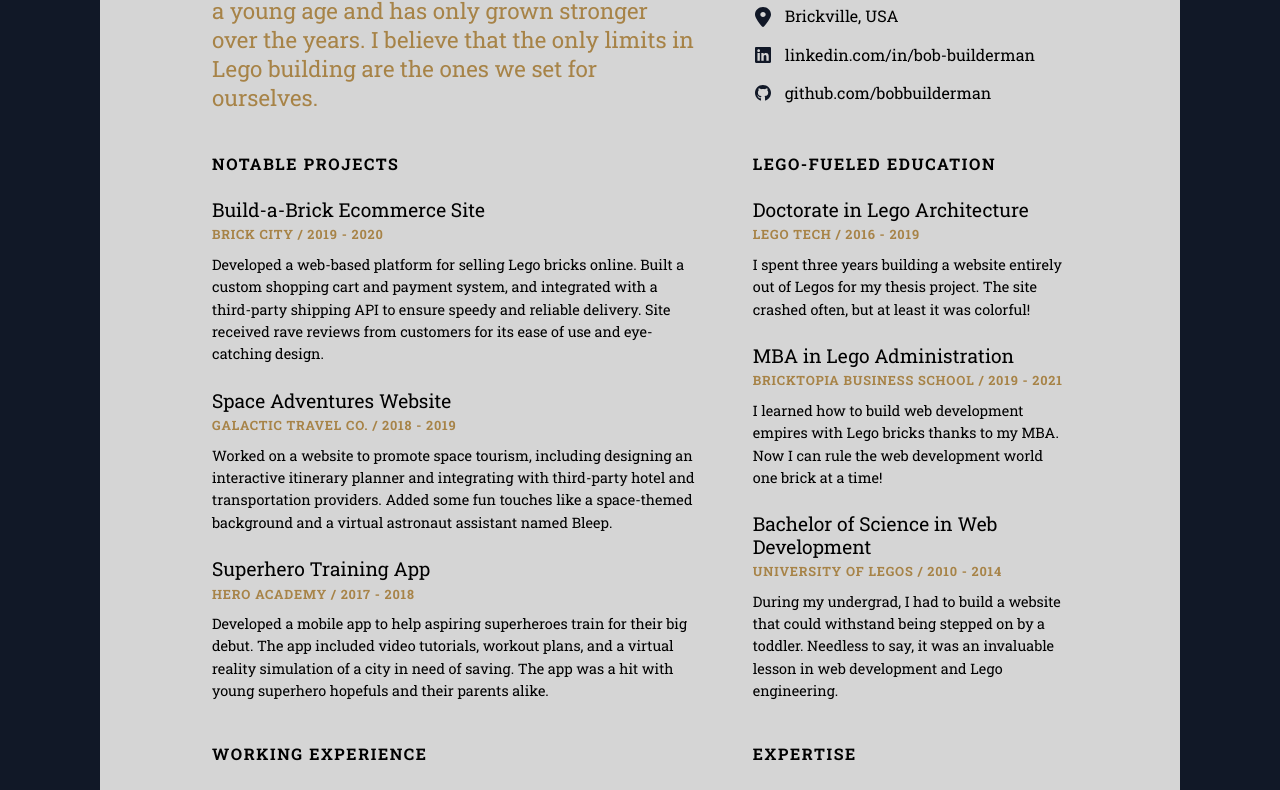
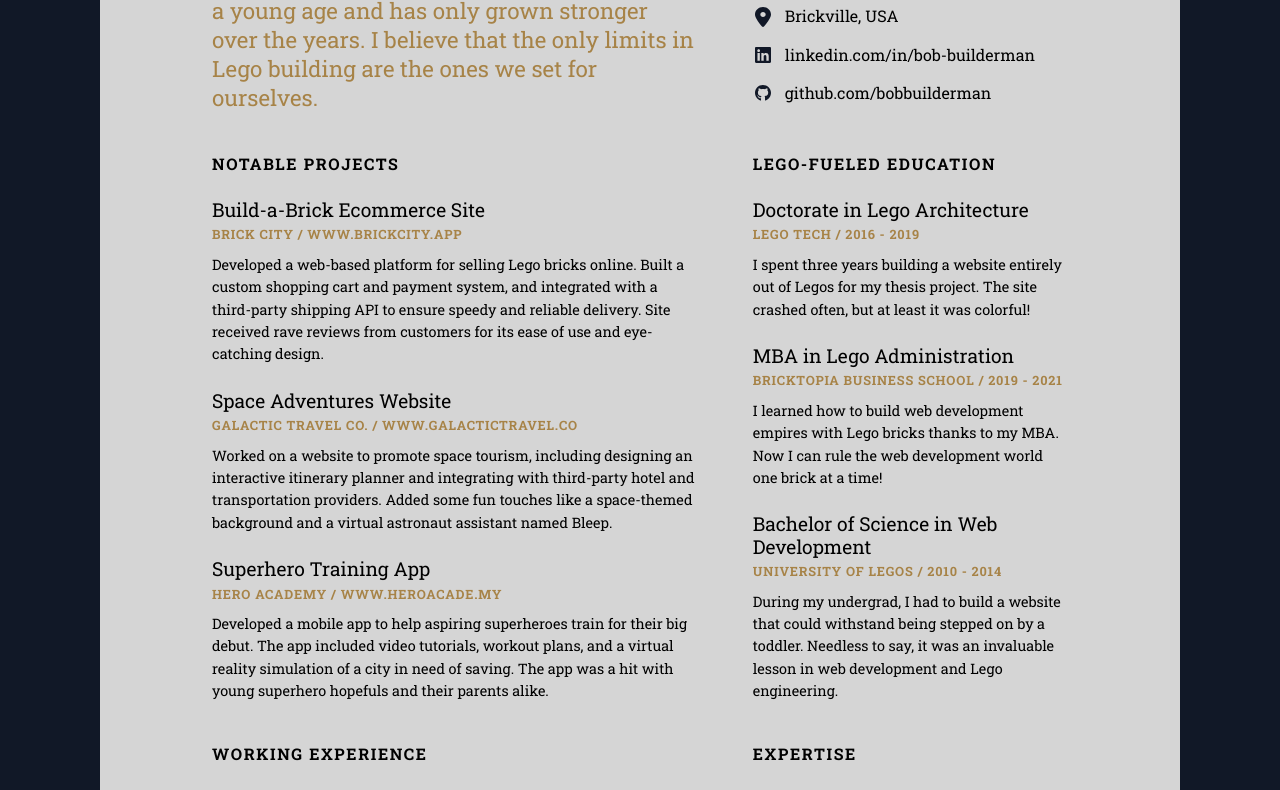
Before and after one commit to hello-damiro/cv-maker, a React (Create React App) app: page / in a window 1280 px wide. Shown: the part 493-1283 px from the top of the page. Built offline with nearby package versions, Linux system fonts and the light colour scheme.

Commit message:
edited appropriate entry on cvdata

```diff
--- a/src/data/CVData.js
+++ b/src/data/CVData.js
@@ -69,21 +69,21 @@ const cvData = {
             {
                 title: 'Build-a-Brick Ecommerce Site',
                 institution: 'Brick City',
-                dates: '2019 - 2020',
+                dates: 'www.brickcity.app',
                 details:
                     'Developed a web-based platform for selling Lego bricks online. Built a custom shopping cart and payment system, and integrated with a third-party shipping API to ensure speedy and reliable delivery. Site received rave reviews from customers for its ease of use and eye-catching design.',
             },
             {
                 title: 'Space Adventures Website',
                 institution: 'Galactic Travel Co.',
-                dates: '2018 - 2019',
+                dates: 'www.galactictravel.co',
                 details:
                     'Worked on a website to promote space tourism, including designing an interactive itinerary planner and integrating with third-party hotel and transportation providers. Added some fun touches like a space-themed background and a virtual astronaut assistant named Bleep.',
             },
             {
                 title: 'Superhero Training App',
                 institution: 'Hero Academy',
-                dates: '2017 - 2018',
+                dates: 'www.heroacade.my',
                 details:
                     'Developed a mobile app to help aspiring superheroes train for their big debut. The app included video tutorials, workout plans, and a virtual reality simulation of a city in need of saving. The app was a hit with young superhero hopefuls and their parents alike.',
             },
```
Also changed, not shown: 1 other file (tests, documents, lock files or other folders).
